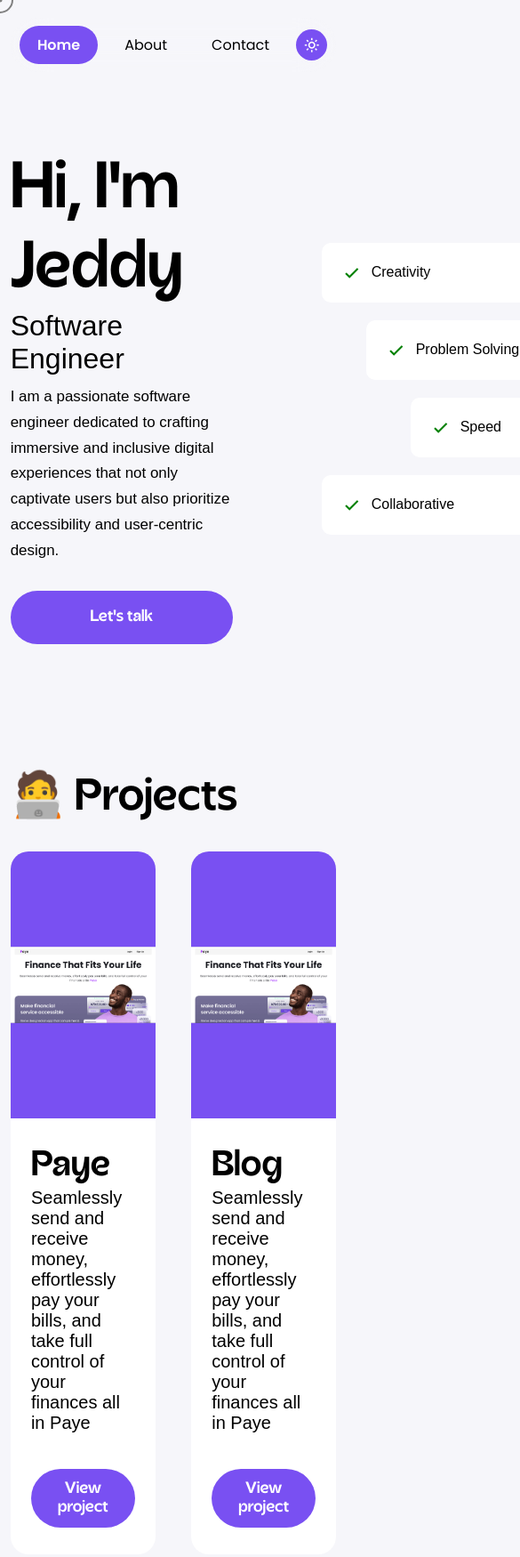
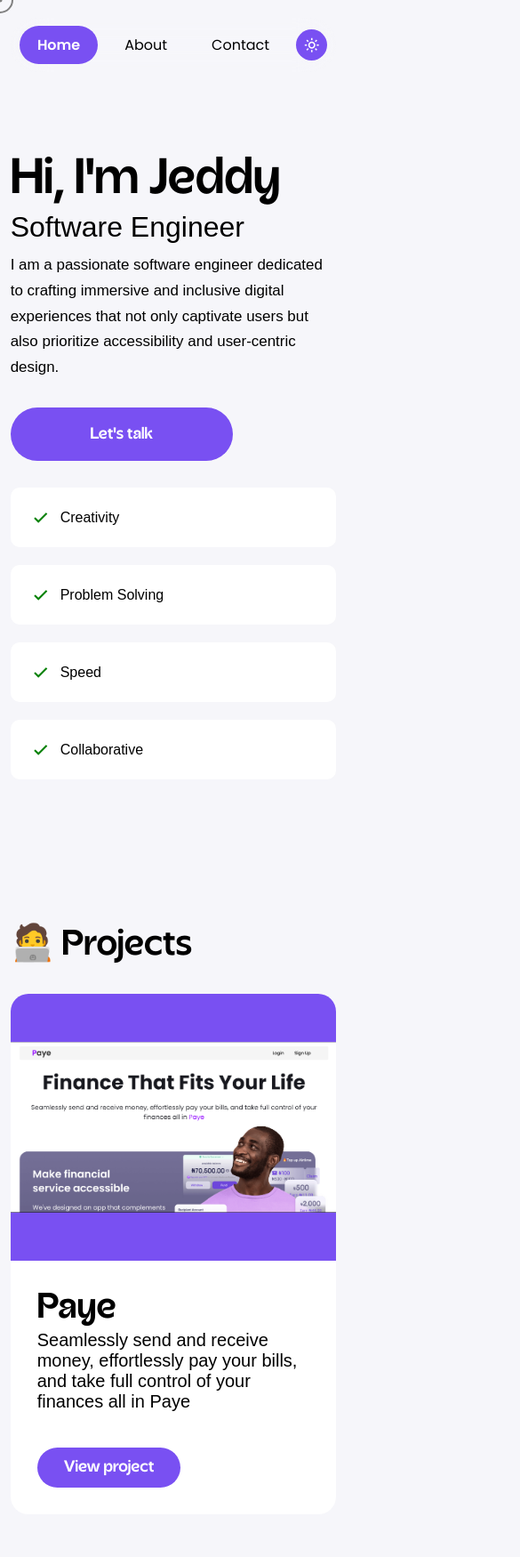
Before and after one commit to Jeddy2023/New-Portfolio, a plain HTML site: page index.html in a window 390 px wide. Shown: the top 1750 px of the page at 89% size, 585 px wide, since content can reach past the window. Drawn offline with nearby package versions, Linux system fonts and the light colour scheme; a web font is replaced by a local one.

Commit message:
responsiveness

```diff
--- a/assets/styles/about.css
+++ b/assets/styles/about.css
@@ -44,8 +44,9 @@
 }
 
 .skills .skills_container {
-    display: flex;
-    flex-wrap: wrap;
+    width: 100%;
+    display: grid;
+    grid-template-columns: repeat(3,1fr);
     gap: 30px;
     margin-bottom: 20px;
 }
@@ -54,7 +55,6 @@
     display: flex;
     align-items: center;
     gap: 10px;
-    width: 31%;
     color: var(--color-black);
     padding: 20px;
     background-color: var(--container-card-grey);
--- a/assets/styles/home.css
+++ b/assets/styles/home.css
@@ -4,7 +4,6 @@
     display: flex;
     align-items: center;
     gap: 100px;
-    position: relative;
     padding: 170px 3% 90px 3%;
 }
 
@@ -164,3 +163,40 @@
     transition: all 0.3s ease-in-out 0s;
     border-radius: 50px;
 }
+
+@media screen and (max-width: 925px) {
+    .containerc {
+        grid-template-columns: repeat(1, 1fr);
+    }
+}
+
+@media screen and (max-width: 852px) {
+    .hero .text h1 {
+        font-size: 3.5rem;
+    }
+    .hero {
+        gap: 50px;
+    }
+}
+
+@media screen and (max-width: 707px) {
+    .hero {
+        display: block;
+        gap: 30px;
+    }
+    .hero .text {
+        margin-bottom: 30px;
+    }
+    .hero .skills .card{
+        transform: translateX(0px) !important;
+    }
+}
+
+@media screen and (max-width: 400px) {
+    footer h1 {
+        font-size: 40px;
+    }
+    .projects h1 {
+        font-size: 40px;
+    }
+}
--- a/index.html
+++ b/index.html
@@ -17,7 +17,7 @@
     <div class="cursor-outline"></div>
     <nav>
         <ul data-header>
-            <li><a href="#" class="active">Home</a></li>
+            <li><a href="/" class="active">Home</a></li>
             <li><a href="about.html">About</a></li>
             <li><a href="mailto:jkenosuh@gmail.com">Contact</a></li>
             <div class="theme-icon">
```
